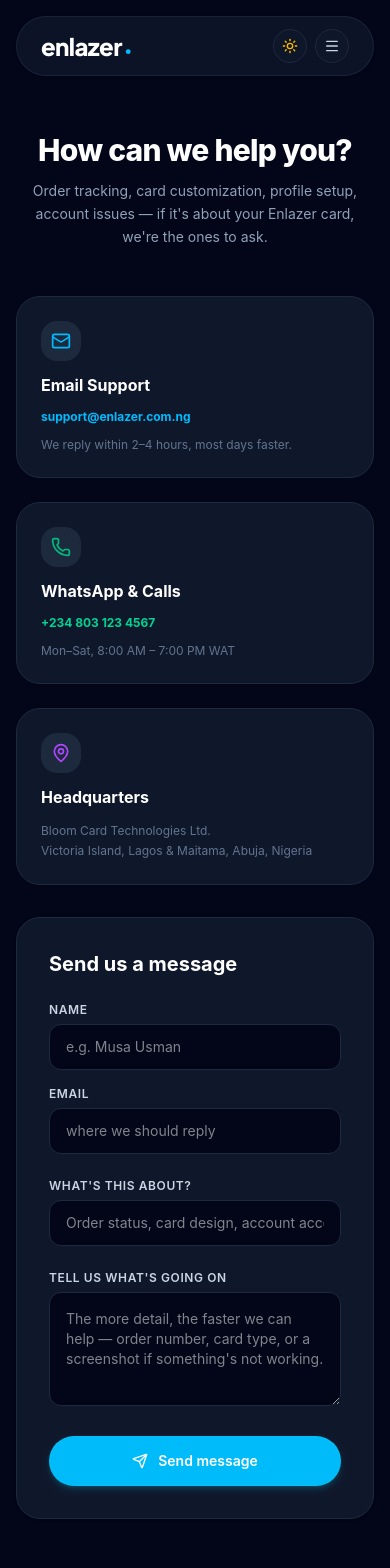
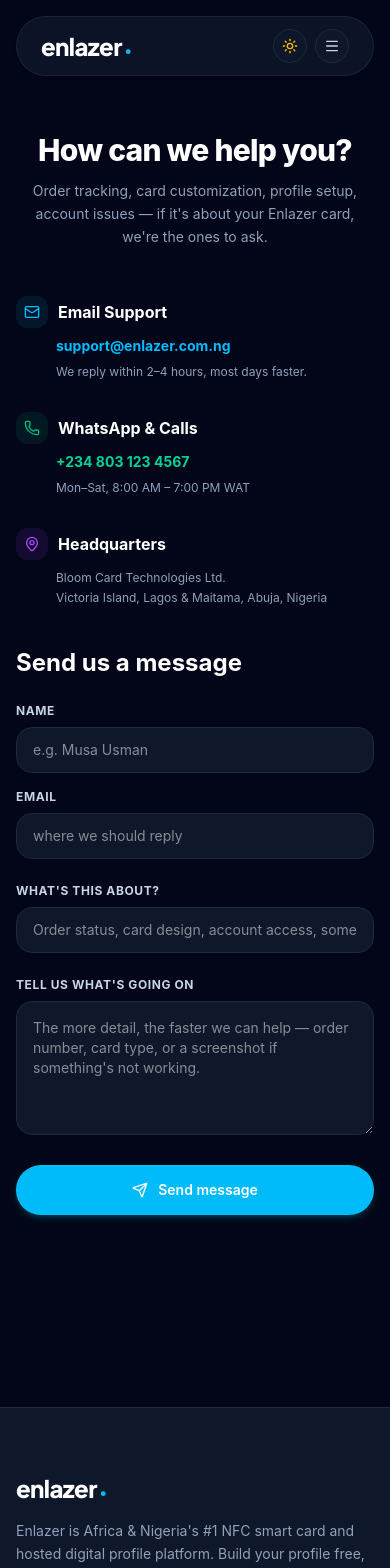
Before and after one commit to onuigboprecious/bloomFE, a React (Vite) app: page /support in a window 390 px wide. Shown: the top 1568 px of the page. Built offline with nearby package versions, Linux system fonts and the light colour scheme; no server answers.

Commit message:
build: UI updates, remove waitlist, and integrate support ticket API

```diff
--- a/src/App.jsx
+++ b/src/App.jsx
@@ -14,7 +14,6 @@
 import OrderModal from './components/order-modal/OrderModal';
 import PublishModal from './components/order-modal/PublishModal';
 import StickyCtaBar from './components/layout/StickyCtaBar';
-import WaitlistModal from './components/ui/WaitlistModal';
 
 import LoginPage from './components/auth/LoginPage';
 import SignUpPage from './components/auth/SignUpPage';
@@ -39,7 +38,7 @@
 
 // Home Page Layout Component (enlazer.cloud & enlazer.com.ng)
 export const HomePage = () => {
-  const { isWaitlistModalOpen, closeWaitlistModal, isPublishModalOpen, setIsPublishModalOpen } = useApp();
+  const { isPublishModalOpen, setIsPublishModalOpen } = useApp();
 
   return (
     <div className="min-h-screen bg-[#F8FAFC] dark:bg-slate-950 text-slate-900 dark:text-white transition-colors overflow-x-hidden relative pb-16">
@@ -61,7 +60,6 @@
       <OrderModal />
       <PublishModal isOpen={isPublishModalOpen} onClose={() => setIsPublishModalOpen(false)} />
       <StickyCtaBar />
-      <WaitlistModal isOpen={isWaitlistModalOpen} onClose={closeWaitlistModal} />
     </div>
   );
 };
--- a/src/components/hero/HeroSection.jsx
+++ b/src/components/hero/HeroSection.jsx
@@ -5,12 +5,10 @@
 import Globe from './Globe';
 
 export const HeroSection = () => {
-  const { openWaitlistModal, setCurrentPage } = useApp() || {};
+  const { setCurrentPage } = useApp() || {};
 
   const handleCtaClick = () => {
-    if (openWaitlistModal) {
-      openWaitlistModal();
-    } else if (setCurrentPage) {
+    if (setCurrentPage) {
       setCurrentPage('signup');
     }
   };
--- a/src/components/layout/Navbar.jsx
+++ b/src/components/layout/Navbar.jsx
@@ -30,7 +30,6 @@
 export const Navbar = () => {
   const {
     setIsOrderModalOpen,
-    openWaitlistModal,
     cardFinishes,
     setSelectedFinish,
     currentPage,
--- a/src/components/ui/WaitlistModal.jsx
+++ /dev/null
@@ -1,89 +0,0 @@
-import React, { useState } from 'react';
-import Modal from './Modal';
-import { Mail, CheckCircle2, Sparkles } from 'lucide-react';
-import { useApp } from '../../context/AppContext';
-
-export const WaitlistModal = ({ isOpen, onClose }) => {
-  const { joinWaitlist } = useApp();
-  const [email, setEmail] = useState('');
-  const [submitted, setSubmitted] = useState(false);
-  const [loading, setLoading] = useState(false);
-
-  const handleSubmit = async (e) => {
-    e.preventDefault();
-    if (!email) return;
-    setLoading(true);
-    try {
-      if (joinWaitlist) {
-        await joinWaitlist(email);
-      }
-      setSubmitted(true);
-    } catch (err) {
-      console.error(err);
-    } finally {
-      setLoading(false);
-    }
-  };
-
-  const handleClose = () => {
-    setSubmitted(false);
-    setEmail('');
-    onClose();
-  };
-
-  return (
-    <Modal isOpen={isOpen} onClose={handleClose} title="Join the Exclusive Waitlist">
-      {submitted ? (
-        <div className="py-8 text-center space-y-4">
-          <div className="w-16 h-16 rounded-full bg-emerald-500/10 text-emerald-400 flex items-center justify-center mx-auto border border-emerald-500/20">
-            <CheckCircle2 className="w-8 h-8" />
-          </div>
-          <h3 className="text-lg font-black text-slate-900 dark:text-white">You're on the VIP List!</h3>
-          <p className="text-xs text-slate-500 dark:text-slate-400 max-w-sm mx-auto">
-            We've reserved your priority spot. We'll notify you as soon as next-gen Enlazer features unlock.
-          </p>
-          <button
-            onClick={handleClose}
-            className="px-6 py-2.5 rounded-full bg-[#00BCFF] hover:bg-cyan-400 text-slate-950 font-bold text-xs transition-all"
-          >
-            Got It!
-          </button>
-        </div>
-      ) : (
-        <form onSubmit={handleSubmit} className="space-y-4 py-2">
-          <div className="flex items-center gap-2 p-3 rounded-2xl bg-cyan-500/10 border border-cyan-500/20 text-[#00BCFF] text-xs font-semibold">
-            <Sparkles className="w-4 h-4 shrink-0" />
-            <span>Get early access to NFC Metal Black Cards & custom bio features.</span>
-          </div>
-
-          <div className="space-y-1.5">
-            <label className="text-xs font-extrabold uppercase text-slate-700 dark:text-slate-300 block">
-              Email Address
-            </label>
-            <div className="relative">
-              <Mail className="w-4 h-4 text-slate-400 absolute left-3.5 top-3" />
-              <input
-                type="email"
-                required
-                placeholder="you@company.com"
-                value={email}
-                onChange={(e) => setEmail(e.target.value)}
-                className="w-full bg-slate-50 dark:bg-slate-900 border border-slate-200 dark:border-slate-800 text-slate-900 dark:text-white rounded-xl pl-10 pr-4 py-2.5 text-xs font-bold focus:outline-none focus:border-[#00BCFF]"
-              />
-            </div>
-          </div>
-
-          <button
-            type="submit"
-            disabled={loading}
-            className="w-full py-3 rounded-xl bg-[#00BCFF] hover:bg-cyan-400 disabled:opacity-50 text-slate-950 font-black text-xs transition-all shadow-md cursor-pointer"
-          >
-            {loading ? 'Joining...' : 'Join Waitlist Now'}
-          </button>
-        </form>
-      )}
-    </Modal>
-  );
-};
-
-export default WaitlistModal;
--- a/src/pages/ContactSupportPage.jsx
+++ b/src/pages/ContactSupportPage.jsx
@@ -2,16 +2,34 @@
 import Navbar from '../components/layout/Navbar';
 import Footer from '../components/layout/Footer';
 import SEO from '../components/common/SEO';
-import { Mail, Phone, MapPin, Send, CheckCircle2 } from 'lucide-react';
+import { Mail, Phone, MapPin, Send, CheckCircle2, Loader2 } from 'lucide-react';
 import Button from '../components/ui/Button';
+import { apiClient } from '../api/client';
 
 export const ContactSupportPage = () => {
   const [submitted, setSubmitted] = useState(false);
+  const [isSubmitting, setIsSubmitting] = useState(false);
+  const [ticketId, setTicketId] = useState(null);
   const [formData, setFormData] = useState({ name: '', email: '', subject: '', message: '' });
 
-  const handleSubmit = (e) => {
+  const handleSubmit = async (e) => {
     e.preventDefault();
+    setIsSubmitting(true);
+    try {
+      const response = await apiClient('/api/support', {
+        method: 'POST',
+        body: JSON.stringify(formData),
+      });
+      if (response && response.ticketId) {
+        setTicketId(response.ticketId);
+      }
       setSubmitted(true);
+    } catch (err) {
+      console.warn('Support ticket API submission fallback:', err);
+      setSubmitted(true);
+    } finally {
+      setIsSubmitting(false);
+    }
   };
 
   return (
@@ -34,65 +52,71 @@
           </p>
         </div>
 
-        <div className="grid md:grid-cols-3 gap-8 items-start">
-          {/* Support Channels Info */}
-          <div className="space-y-6">
-            <div className="bg-white dark:bg-slate-900 p-6 rounded-3xl border border-slate-200/80 dark:border-slate-800 space-y-3">
-              <div className="w-10 h-10 rounded-2xl bg-cyan-50 dark:bg-slate-800 text-[#00BCFF] flex items-center justify-center">
-                <Mail className="w-5 h-5" />
+        <div className="grid md:grid-cols-3 gap-10 sm:gap-12 items-start text-left">
+          {/* Support Channels Info - Plain Layout without cards */}
+          <div className="space-y-8">
+            <div className="space-y-2">
+              <div className="flex items-center gap-2.5">
+                <div className="w-8 h-8 rounded-xl bg-cyan-500/10 text-[#00BCFF] flex items-center justify-center shrink-0">
+                  <Mail className="w-4 h-4" />
                 </div>
                 <h4 className="font-bold text-slate-900 dark:text-white text-base">Email Support</h4>
-              <a href="mailto:support@enlazer.com.ng" className="text-xs font-bold text-[#00BCFF] hover:underline block">
+              </div>
+              <a href="mailto:support@enlazer.com.ng" className="text-sm font-bold text-[#00BCFF] hover:underline block pl-10">
                 support@enlazer.com.ng
               </a>
-              <p className="text-xs text-slate-500">We reply within 2–4 hours, most days faster.</p>
+              <p className="text-xs text-slate-500 dark:text-slate-400 pl-10">We reply within 2–4 hours, most days faster.</p>
             </div>
 
-            <div className="bg-white dark:bg-slate-900 p-6 rounded-3xl border border-slate-200/80 dark:border-slate-800 space-y-3">
-              <div className="w-10 h-10 rounded-2xl bg-emerald-50 dark:bg-slate-800 text-emerald-500 flex items-center justify-center">
-                <Phone className="w-5 h-5" />
+            <div className="space-y-2">
+              <div className="flex items-center gap-2.5">
+                <div className="w-8 h-8 rounded-xl bg-emerald-500/10 text-emerald-500 flex items-center justify-center shrink-0">
+                  <Phone className="w-4 h-4" />
                 </div>
                 <h4 className="font-bold text-slate-900 dark:text-white text-base">WhatsApp & Calls</h4>
-              <a href="tel:+2348031234567" className="text-xs font-bold text-emerald-600 dark:text-emerald-400 hover:underline block">
+              </div>
+              <a href="tel:+2348031234567" className="text-sm font-bold text-emerald-600 dark:text-emerald-400 hover:underline block pl-10">
                 +234 803 123 4567
               </a>
-              <p className="text-xs text-slate-500">Mon–Sat, 8:00 AM – 7:00 PM WAT</p>
+              <p className="text-xs text-slate-500 dark:text-slate-400 pl-10">Mon–Sat, 8:00 AM – 7:00 PM WAT</p>
             </div>
 
-            <div className="bg-white dark:bg-slate-900 p-6 rounded-3xl border border-slate-200/80 dark:border-slate-800 space-y-3">
-              <div className="w-10 h-10 rounded-2xl bg-purple-50 dark:bg-slate-800 text-purple-500 flex items-center justify-center">
-                <MapPin className="w-5 h-5" />
+            <div className="space-y-2">
+              <div className="flex items-center gap-2.5">
+                <div className="w-8 h-8 rounded-xl bg-purple-500/10 text-purple-500 flex items-center justify-center shrink-0">
+                  <MapPin className="w-4 h-4" />
                 </div>
                 <h4 className="font-bold text-slate-900 dark:text-white text-base">Headquarters</h4>
-              <p className="text-xs text-slate-500 leading-relaxed">
+              </div>
+              <p className="text-xs text-slate-600 dark:text-slate-400 leading-relaxed pl-10">
                 Bloom Card Technologies Ltd.<br />
                 Victoria Island, Lagos & Maitama, Abuja, Nigeria
               </p>
             </div>
           </div>
 
-          {/* Form */}
-          <div className="md:col-span-2 bg-white dark:bg-slate-900 p-8 sm:p-10 rounded-3xl border border-slate-200/80 dark:border-slate-800 shadow-sm">
+          {/* Form - Plain Layout without card box */}
+          <div className="md:col-span-2 space-y-6">
             {submitted ? (
-              <div className="text-center py-12 space-y-4">
-                <div className="w-16 h-16 rounded-full bg-emerald-100 dark:bg-emerald-950/80 text-emerald-600 dark:text-emerald-400 flex items-center justify-center mx-auto shadow-lg shadow-emerald-500/20">
+              <div className="py-10 space-y-4">
+                <div className="w-16 h-16 rounded-full bg-emerald-100 dark:bg-emerald-950/80 text-emerald-600 dark:text-emerald-400 flex items-center justify-center shadow-lg shadow-emerald-500/20">
                   <CheckCircle2 className="w-10 h-10 stroke-[2.5]" />
                 </div>
                 <h3 className="text-2xl font-black text-slate-900 dark:text-white">Message Received!</h3>
-                <p className="text-xs text-slate-500 dark:text-slate-400 max-w-sm mx-auto">
-                  Thank you for contacting Enlazer Support. A ticket has been created and our team will get back to you shortly.
+                <p className="text-sm text-slate-600 dark:text-slate-300 max-w-lg leading-relaxed">
+                  Thank you for contacting Enlazer Support. A ticket {ticketId ? `(#${ticketId})` : ''} has been created and sent to our team. We'll reply to <strong>{formData.email || 'your email'}</strong> shortly.
                 </p>
-                <Button variant="primary" onClick={() => setSubmitted(false)} className="mt-4 bg-[#00BCFF]">
+                <Button variant="primary" onClick={() => { setSubmitted(false); setFormData({ name: '', email: '', subject: '', message: '' }); }} className="mt-4 bg-[#00BCFF]">
                   Send Another Message
                 </Button>
               </div>
             ) : (
               <form onSubmit={handleSubmit} className="space-y-6">
-                <h3 className="text-xl font-bold text-slate-900 dark:text-white">Send us a message</h3>
+                <h3 className="text-2xl font-bold text-slate-900 dark:text-white">Send us a message</h3>
 
                 <div className="grid sm:grid-cols-2 gap-4">
                   <div>
-                    <label className="block text-xs font-semibold text-slate-700 dark:text-slate-300 uppercase tracking-wider mb-1.5">
+                    <label className="block text-xs font-bold text-slate-700 dark:text-slate-300 uppercase tracking-wider mb-2">
                       Name
                     </label>
                     <input
@@ -101,11 +125,11 @@
                       value={formData.name}
                       onChange={(e) => setFormData({ ...formData, name: e.target.value })}
                       placeholder="e.g. Musa Usman"
-                      className="w-full bg-slate-50 dark:bg-slate-950 border border-slate-200 dark:border-slate-800 text-slate-900 dark:text-white rounded-xl px-4 py-3 text-sm focus:outline-none focus:ring-2 focus:ring-[#00BCFF]/40"
+                      className="w-full bg-white dark:bg-slate-900 border border-slate-200 dark:border-slate-800 text-slate-900 dark:text-white rounded-2xl px-4 py-3 text-sm focus:outline-none focus:ring-2 focus:ring-[#00BCFF]/40"
                     />
                   </div>
                   <div>
-                    <label className="block text-xs font-semibold text-slate-700 dark:text-slate-300 uppercase tracking-wider mb-1.5">
+                    <label className="block text-xs font-bold text-slate-700 dark:text-slate-300 uppercase tracking-wider mb-2">
                       Email
                     </label>
                     <input
@@ -114,13 +138,13 @@
                       value={formData.email}
                       onChange={(e) => setFormData({ ...formData, email: e.target.value })}
                       placeholder="where we should reply"
-                      className="w-full bg-slate-50 dark:bg-slate-950 border border-slate-200 dark:border-slate-800 text-slate-900 dark:text-white rounded-xl px-4 py-3 text-sm focus:outline-none focus:ring-2 focus:ring-[#00BCFF]/40"
+                      className="w-full bg-white dark:bg-slate-900 border border-slate-200 dark:border-slate-800 text-slate-900 dark:text-white rounded-2xl px-4 py-3 text-sm focus:outline-none focus:ring-2 focus:ring-[#00BCFF]/40"
                     />
                   </div>
                 </div>
 
                 <div>
-                  <label className="block text-xs font-semibold text-slate-700 dark:text-slate-300 uppercase tracking-wider mb-1.5">
+                  <label className="block text-xs font-bold text-slate-700 dark:text-slate-300 uppercase tracking-wider mb-2">
                     What's this about?
                   </label>
                   <input
@@ -129,32 +153,42 @@
                     value={formData.subject}
                     onChange={(e) => setFormData({ ...formData, subject: e.target.value })}
                     placeholder="Order status, card design, account access, something else"
-                    className="w-full bg-slate-50 dark:bg-slate-950 border border-slate-200 dark:border-slate-800 text-slate-900 dark:text-white rounded-xl px-4 py-3 text-sm focus:outline-none focus:ring-2 focus:ring-[#00BCFF]/40"
+                    className="w-full bg-white dark:bg-slate-900 border border-slate-200 dark:border-slate-800 text-slate-900 dark:text-white rounded-2xl px-4 py-3 text-sm focus:outline-none focus:ring-2 focus:ring-[#00BCFF]/40"
                   />
                 </div>
 
                 <div>
-                  <label className="block text-xs font-semibold text-slate-700 dark:text-slate-300 uppercase tracking-wider mb-1.5">
+                  <label className="block text-xs font-bold text-slate-700 dark:text-slate-300 uppercase tracking-wider mb-2">
                     Tell us what's going on
                   </label>
                   <textarea
-                    rows={4}
+                    rows={5}
                     required
                     value={formData.message}
                     onChange={(e) => setFormData({ ...formData, message: e.target.value })}
                     placeholder="The more detail, the faster we can help — order number, card type, or a screenshot if something's not working."
-                    className="w-full bg-slate-50 dark:bg-slate-950 border border-slate-200 dark:border-slate-800 text-slate-900 dark:text-white rounded-xl p-4 text-sm focus:outline-none focus:ring-2 focus:ring-[#00BCFF]/40"
+                    className="w-full bg-white dark:bg-slate-900 border border-slate-200 dark:border-slate-800 text-slate-900 dark:text-white rounded-2xl p-4 text-sm focus:outline-none focus:ring-2 focus:ring-[#00BCFF]/40"
                   />
                 </div>
 
                 <Button
                   type="submit"
+                  disabled={isSubmitting}
                   variant="primary"
                   size="lg"
-                  className="w-full bg-[#00BCFF] hover:bg-cyan-500 text-white font-bold py-3.5 text-sm shadow-md shadow-cyan-400/30 flex items-center justify-center gap-2 cursor-pointer"
+                  className="w-full sm:w-auto px-8 bg-[#00BCFF] hover:bg-cyan-500 text-white font-bold py-3.5 text-sm rounded-full shadow-md shadow-cyan-500/20 flex items-center justify-center gap-2 cursor-pointer transition-all disabled:opacity-60"
                 >
+                  {isSubmitting ? (
+                    <>
+                      <Loader2 className="w-4 h-4 animate-spin" />
+                      <span>Sending message...</span>
+                    </>
+                  ) : (
+                    <>
                       <Send className="w-4 h-4" />
                       <span>Send message</span>
+                    </>
+                  )}
                 </Button>
               </form>
             )}
```
Also changed, not shown: src/api/profile.js (+0 -7 lines), src/api/store.js (+0 -7 lines), src/context/AppContext.jsx (+0 -33 lines), 1 other file (tests, documents, lock files or other folders). Lines whose indentation alone changed are shown as unchanged.
